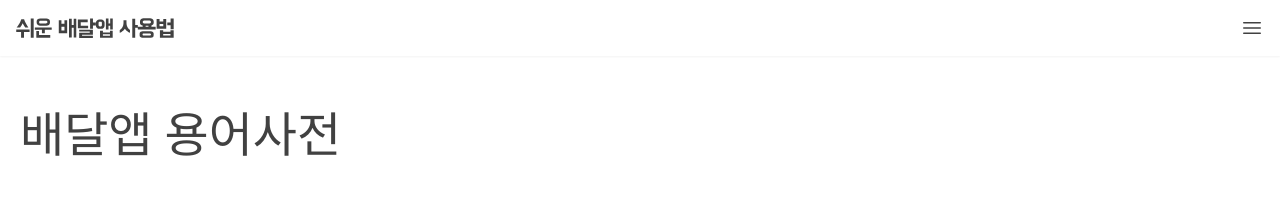
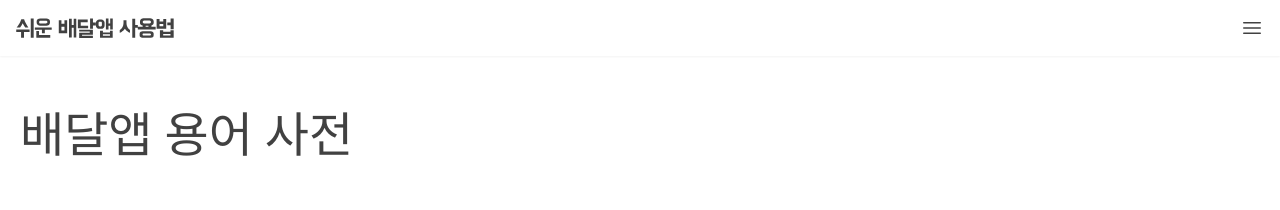
Before and after one commit to sungman5/rf-easybm, a Next.js app: page /basic/0 in a window 1280 px wide. Shown: the top 210 px of the page. Built offline with nearby package versions, Linux system fonts and the light colour scheme; a web font is replaced by a local one.

Commit message:
배달앱 용어사전 띄어쓰기 수정

```diff
--- a/src/app/mobileNav.js
+++ b/src/app/mobileNav.js
@@ -32,7 +32,7 @@ export default function MobileNav({isNavOpen, openNav}){
             <div className="py-4 border-b border-b-BM-line lg:text-center lg:text-lg">
                 <h2 className="mb-2 text-xl text-BM-primary font-hanna">준비하기</h2>
                 <ul>
-                    <li className="lg:py-2"><Link onClick={openNav} className={pathname === '/basic/0' ? "block px-2 rounded py-1 font-medium bg-BM-background text-BM-font" : "block px-2 rounded py-1 font-medium text-BM-font"} href={'basic/0'}>배달앱 용어사전</Link></li>
+                    <li className="lg:py-2"><Link onClick={openNav} className={pathname === '/basic/0' ? "block px-2 rounded py-1 font-medium bg-BM-background text-BM-font" : "block px-2 rounded py-1 font-medium text-BM-font"} href={'basic/0'}>배달앱 용어 사전</Link></li>
                     <li className="lg:py-2"><Link onClick={openNav} className={pathname === '/basic/1' ? "block px-2 rounded py-1 font-medium bg-BM-background text-BM-font" : "block px-2 rounded py-1 font-medium text-BM-font"} href={'basic/1'}>배달앱 설치하기</Link></li>
                     <li className="lg:py-2"><Link onClick={openNav} className={pathname === '/basic/2' ? "block px-2 rounded py-1 font-medium bg-BM-background text-BM-font" : "block px-2 rounded py-1 font-medium text-BM-font"} href={'basic/2'}>주소 설정하기</Link></li>
                     <li className="lg:py-2"><Link onClick={openNav} className={pathname === '/basic/3' ? "block px-2 rounded py-1 font-medium bg-BM-background text-BM-font" : "block px-2 rounded py-1 font-medium text-BM-font"} href={'basic/3'}>회원가입 하기</Link></li>
--- a/src/components/basic_dictionary.js
+++ b/src/components/basic_dictionary.js
@@ -18,7 +18,7 @@ export default function Basic_dictionary() {
 
     return (
         <article className="h-full leading-relaxed">
-            <h1 className="mb-4 text-2xl font-hanna md:text-3xl lg:text-5xl lg:mb-10">배달앱 용어사전</h1>
+            <h1 className="mb-4 text-2xl font-hanna md:text-3xl lg:text-5xl lg:mb-10">배달앱 용어 사전</h1>
             <ul>
                 <li className="py-4 border-b">
                     <h3 className="mb-2 text-xl font-hanna md:text-2xl text-BM-primary">배달팁</h3>
```
